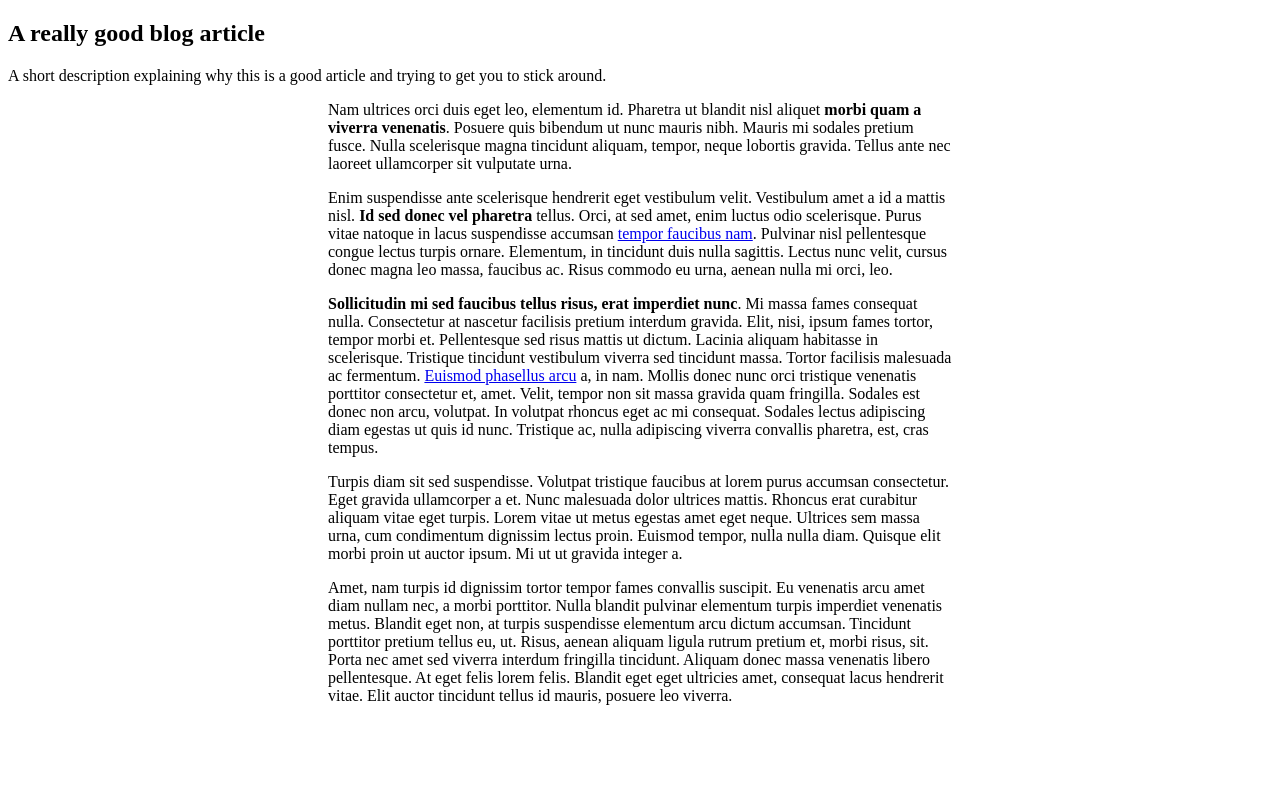
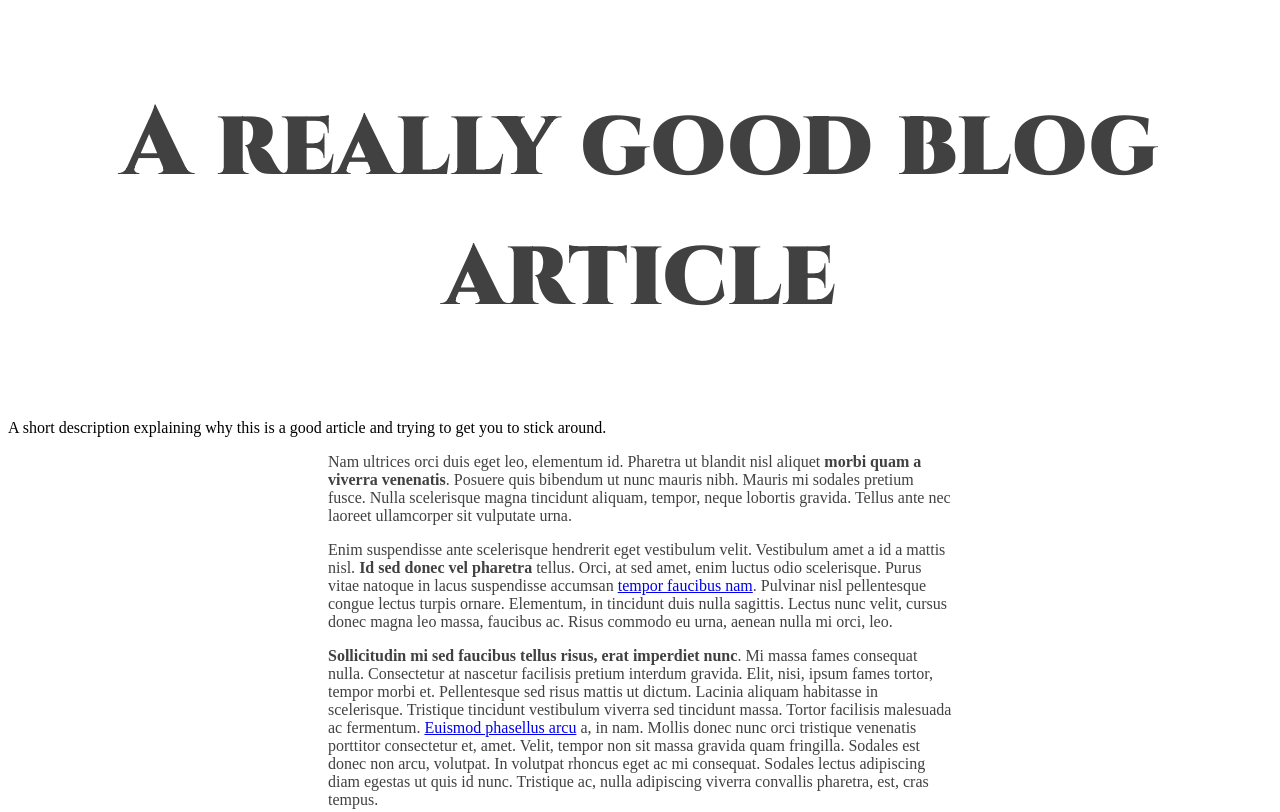
Before and after one commit to ReynanYap/css_inheritance, a plain HTML site: page index.html in a window 1280 px wide. Shown: the top 812 px of the page. Drawn offline with Linux system fonts and the light colour scheme.

Commit message:
second commit

```diff
--- a/css/styles.css
+++ b/css/styles.css
@@ -8,4 +8,11 @@
   width: 90%;
   max-width: 39rem;
   margin: 0 auto;
+  color:#414141;
 }
+.title{
+  font-family:'Cinzel', serif;
+  color:#414141;
+  font-size: 96px;
+  text-align: center;
+}
--- a/index.html
+++ b/index.html
@@ -13,7 +13,7 @@
 <body>
   <article>
     <header>
-      <h1>A really good blog article</h1>
+      <h1 class="title">A really good blog article</h1>
       <p class="subtitle">A short description explaining why this is a good article and trying to get you to stick
         around.
       </p>
```
